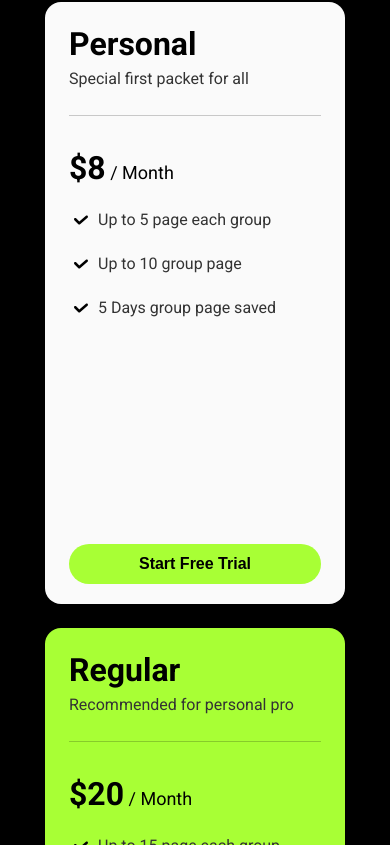
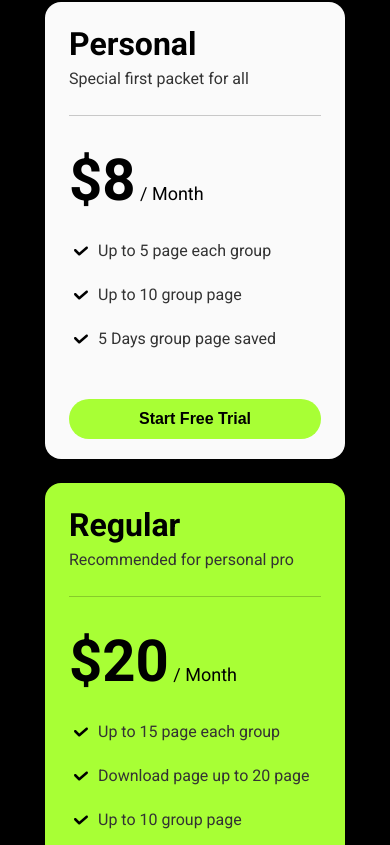
Before and after one commit to Mjas360/findtrend, a React (Vite) app: page / in a window 390 px wide. Shown: the part 4159-5004 px from the top of the page. Built offline with nearby package versions, Linux system fonts and the light colour scheme.

Commit message:
Refactor styles for responsive view

```diff
--- a/src/custom-style-components/landingPageStyles.ts
+++ b/src/custom-style-components/landingPageStyles.ts
@@ -610,7 +610,7 @@ export const PricingCard = styled.div<PaymentCardProps>`
 
   .price {
     width: 100%;
-    margin-top: 30px;
+    margin-top: 24px;
   }
   .offers {
     margin-top: 20px;
@@ -627,12 +627,13 @@ export const PricingCard = styled.div<PaymentCardProps>`
 
   @media (max-width: 768px) {
     width: 339px;
-    height: 602px;
+    height: auto;
 
     padding: 24px 30px;
 
     .offers {
       margin-top: 18px;
+      margin-bottom: 48px;
     }
   }
 
@@ -671,7 +672,6 @@ export const ResponsiveWrapper = styled.div<{ $justifyItems?: string }>`
 export const FooterStyles = styled(ResponsiveWrapper)`
   @media (max-width: 768px) {
     margin: 80px 0px;
-
   }
 `;
 
--- a/src/pages/landing-page/components/SectionFour.tsx
+++ b/src/pages/landing-page/components/SectionFour.tsx
@@ -86,7 +86,7 @@ export default function SectionFour() {
                   <H1
                     as="h3"
                     $maxFontsize={64}
-                    $minFontsize={32}
+                    $minFontsize={58}
                     $color="#000"
                     $alignText="left"
                   >
```
